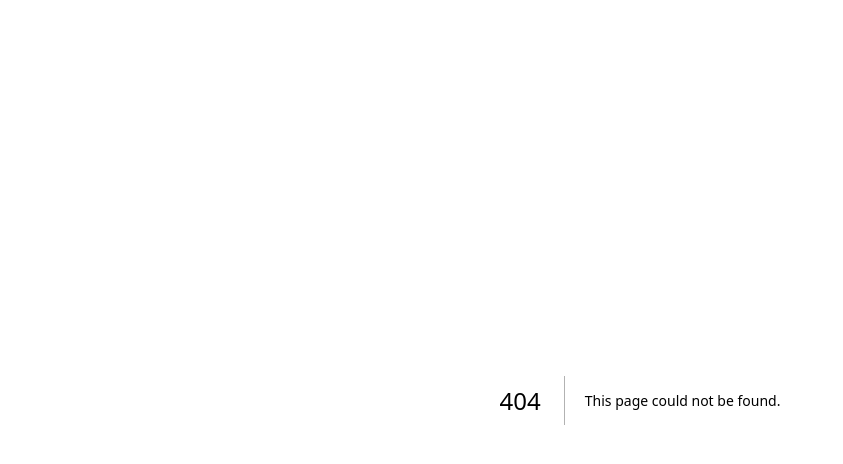
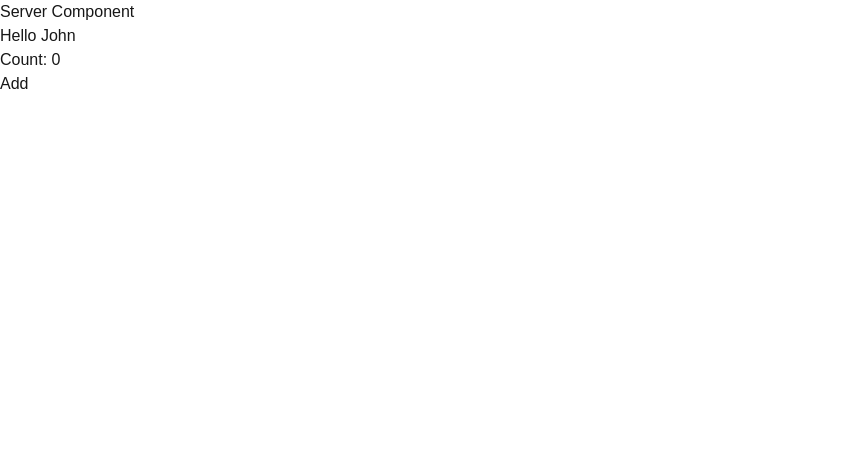
Before and after one commit to nayrhymes0624-svg/sampolanan, a Next.js app: page /server-client in a window 1280 px wide. Before the commit this address had no page. Shown: the top 464 px of the page, without its empty margins (0-843 px from the left). Built offline with nearby package versions, Linux system fonts and the light colour scheme.

Commit message:
adding server client folder

```diff
--- a/app/page.tsx
+++ b/app/page.tsx
@@ -1,15 +1,14 @@
 import Link from "next/link";
 
 import sayHello from "./tester/page";
+import ServerSyd from "./server-client/page";
 
 
 export default function HomePage() {
   return (
-    //DYNAMIC
+
     <div>
-      <Link href="/dynamic/1">
-        Product 1
-      </Link>
+      <ServerSyd/>
     </div>
   )
 }
--- /dev/null
+++ b/app/server-client/clientSyd.tsx
@@ -0,0 +1,27 @@
+'use client';
+
+import { useState } from 'react';
+
+type Props = {
+  username: string;
+};
+
+export default function Counter({
+  username,
+}: Props) {
+  const [count, setCount] = useState(0);
+
+  return (
+    <div>
+      <h2>Hello {username}</h2>
+
+      <p>Count: {count}</p>
+
+      <button
+        onClick={() => setCount(count + 1)}
+      >
+        Add
+      </button>
+    </div>
+  );
+}
--- /dev/null
+++ b/app/server-client/page.tsx
@@ -0,0 +1,15 @@
+
+
+import Counter from "./clientSyd";
+
+export default function ServerSyd(){
+  const username = 'John'; // pretend this came from database
+
+  return (
+    <div>
+      <h1>Server Component</h1>
+
+      <Counter username={username} />
+    </div>
+  );
+}
```
